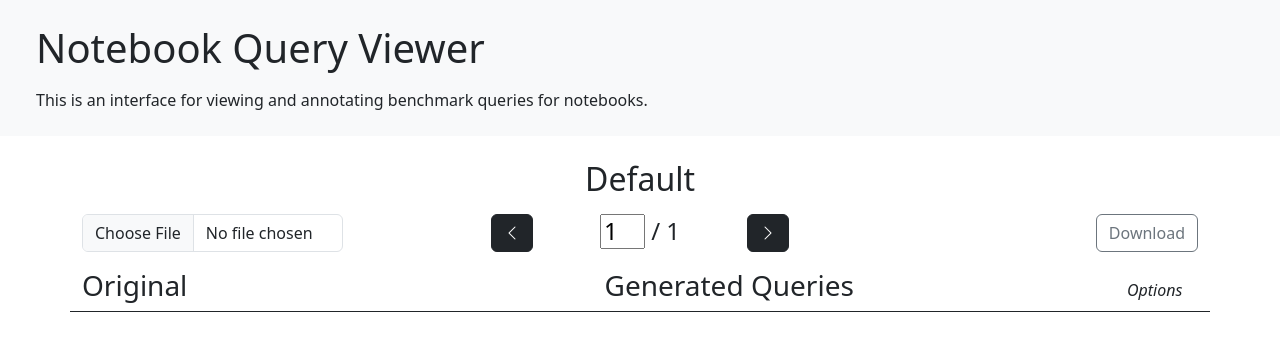
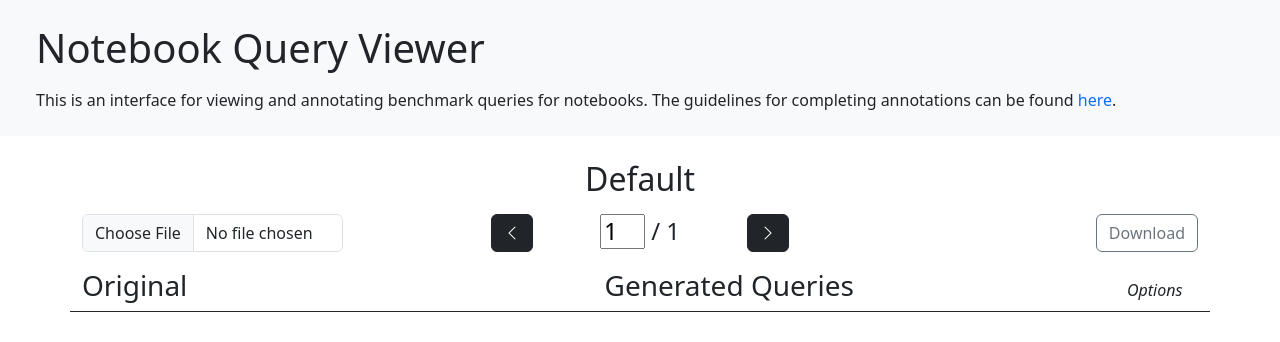
Before and after one commit to SebaJoe/notebook-viewer, a Vue app: page / in a window 1280 px wide. Shown: the top 342 px of the page. Built offline with nearby package versions, Linux system fonts and the light colour scheme.

Commit message:
add instructions link

```diff
--- a/src/components/NotebookView.vue
+++ b/src/components/NotebookView.vue
@@ -11,6 +11,7 @@
                 <div class="row mt-2" >
                     <div class="col">
                         This is an interface for viewing and annotating benchmark queries for notebooks.
+                        The guidelines for completing annotations can be found <a class="link-offset-1 link-underline link-underline-opacity-0 link-underline-opacity-100-hover" href="https://docs.google.com/presentation/d/1ip0RqfWrYtriep6HTK9h7TkhKxqnXHUo4AP6vM6g2sg/edit?usp=sharing">here</a>.
                     </div>
                 </div>
             </div>
```
Also changed, not shown: 1 other file (tests, documents, lock files or other folders).
